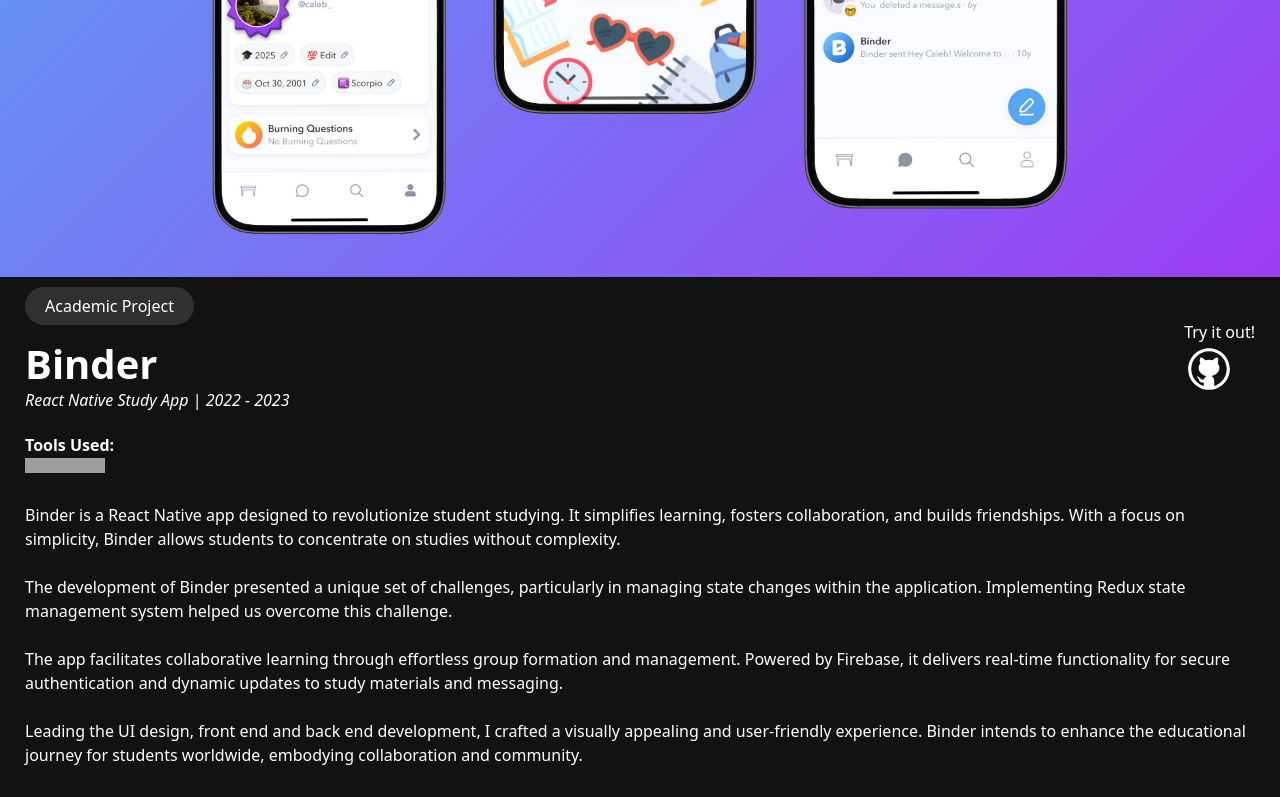
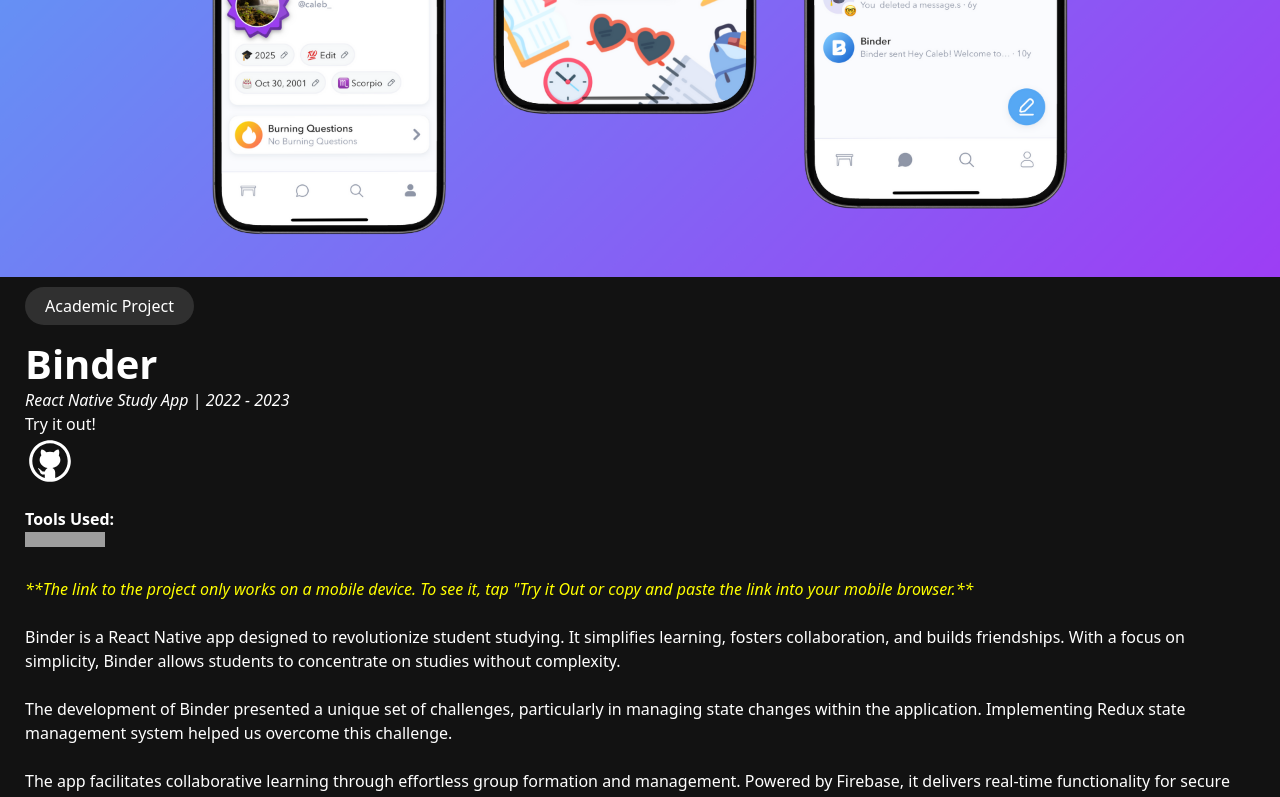
Before and after one commit to clawrenceharris/portfolio, a Next.js app: page /project/1 in a window 1280 px wide. Shown: the part 443-1240 px from the top of the page. Built offline with nearby package versions, Linux system fonts and the light colour scheme; grey boxes are pictures that could not be loaded.

Commit message:
added notice to a project

```diff
--- a/pages/project/[id].jsx
+++ b/pages/project/[id].jsx
@@ -42,13 +42,7 @@
           >
             <p>{project.projectType + " Project"}</p>
           </div>
-          <div
-            style={{
-              justifyContent: "space-between",
-              flexDirection: "row",
-              display: "flex",
-            }}
-          >
+          <div className="justify-between flex md:flex-row flex-col">
             <div style={{ marginTop: "20px" }}>
               <h1>{project.title}</h1>
 
@@ -96,6 +90,11 @@
               </div>
             ))}
           </div>
+          <br />
+          <i style={{ color: "yellow" }}>
+            {project?.note && "**" + project.note + "**"}
+          </i>
+          <br />
           {project.longDescription.map((item, index) => (
             <>
               <br />
--- a/src/app/data/projects.js
+++ b/src/app/data/projects.js
@@ -13,8 +13,9 @@
       "The development of Binder presented a unique set of challenges, particularly in managing state changes within the application. Implementing Redux state management system helped us overcome this challenge.",
       "The app facilitates collaborative learning through effortless group formation and management. Powered by Firebase, it delivers real-time functionality for secure authentication and dynamic updates to study materials and messaging.",
       "Leading the UI design, front end and back end development, I crafted a visually appealing and user-friendly experience. Binder intends to enhance the educational journey for students worldwide, embodying collaboration and community.",
+      ,
     ],
-
+    note: 'The link to the project only works on a mobile device. To see it, tap "Try it Out or copy and paste the link into your mobile browser.',
     images: ["/images/projects/1.png"],
     tags: ["Mobile", "UI/UX"],
     github: "https://github.com/clawrenceharris/Binder",
```
